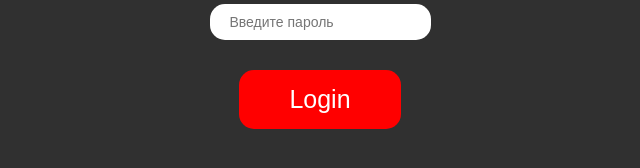
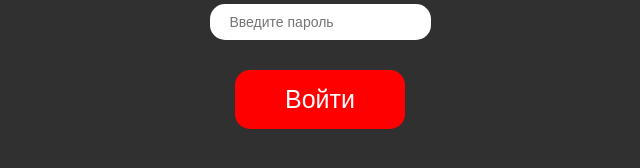
Before and after one commit to Floreniano/DigitalWand, a React (Create React App) app: page / in a window 1280 px wide. Shown: the part 312-480 px from the top of the page, without its empty margins (320-960 px from the left). Built offline with nearby package versions, Linux system fonts and the light colour scheme.

Commit message:
editBtnAuthorization

```diff
--- a/src/pages/AuthorizationPage/index.jsx
+++ b/src/pages/AuthorizationPage/index.jsx
@@ -87,7 +87,7 @@ export class AuthorizationPage extends Component {
             }
             id="btnConfirm"
           >
-            Login
+            Войти
           </button>
         </div>
       </div>
```
